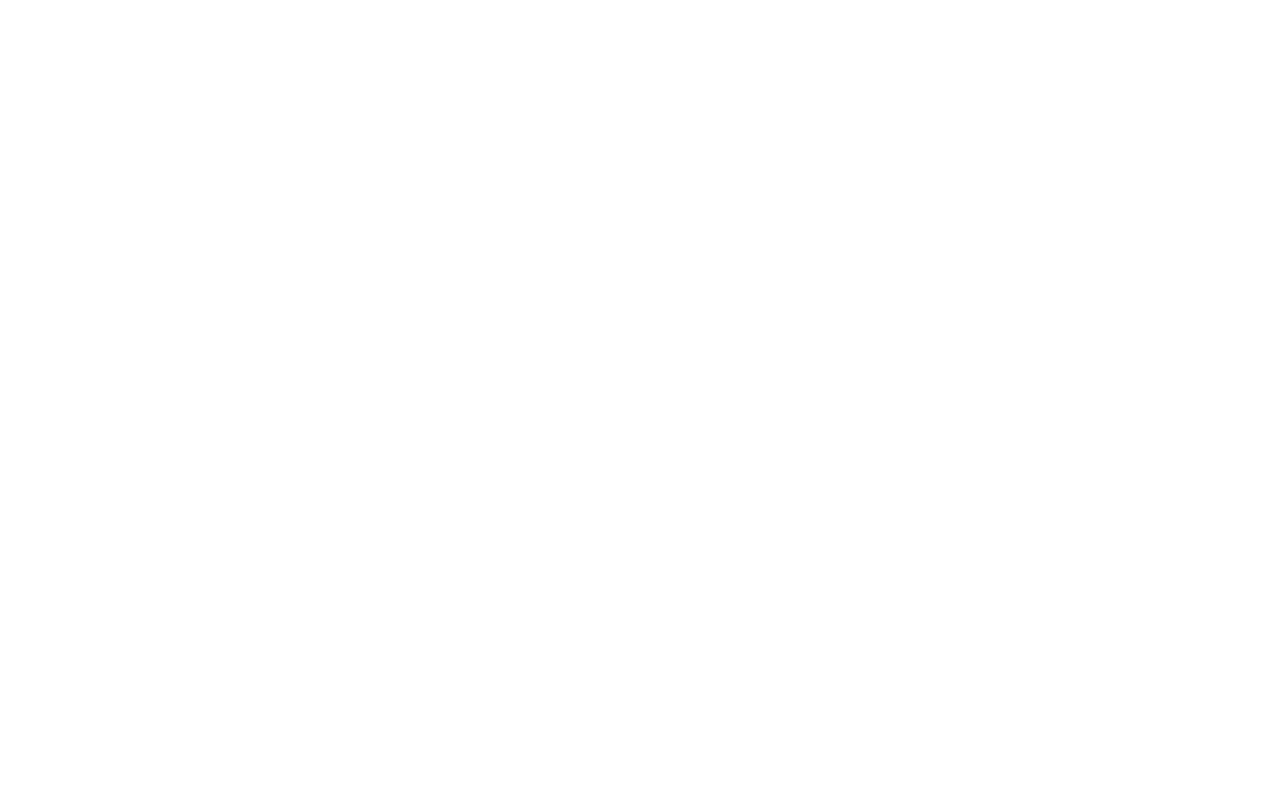
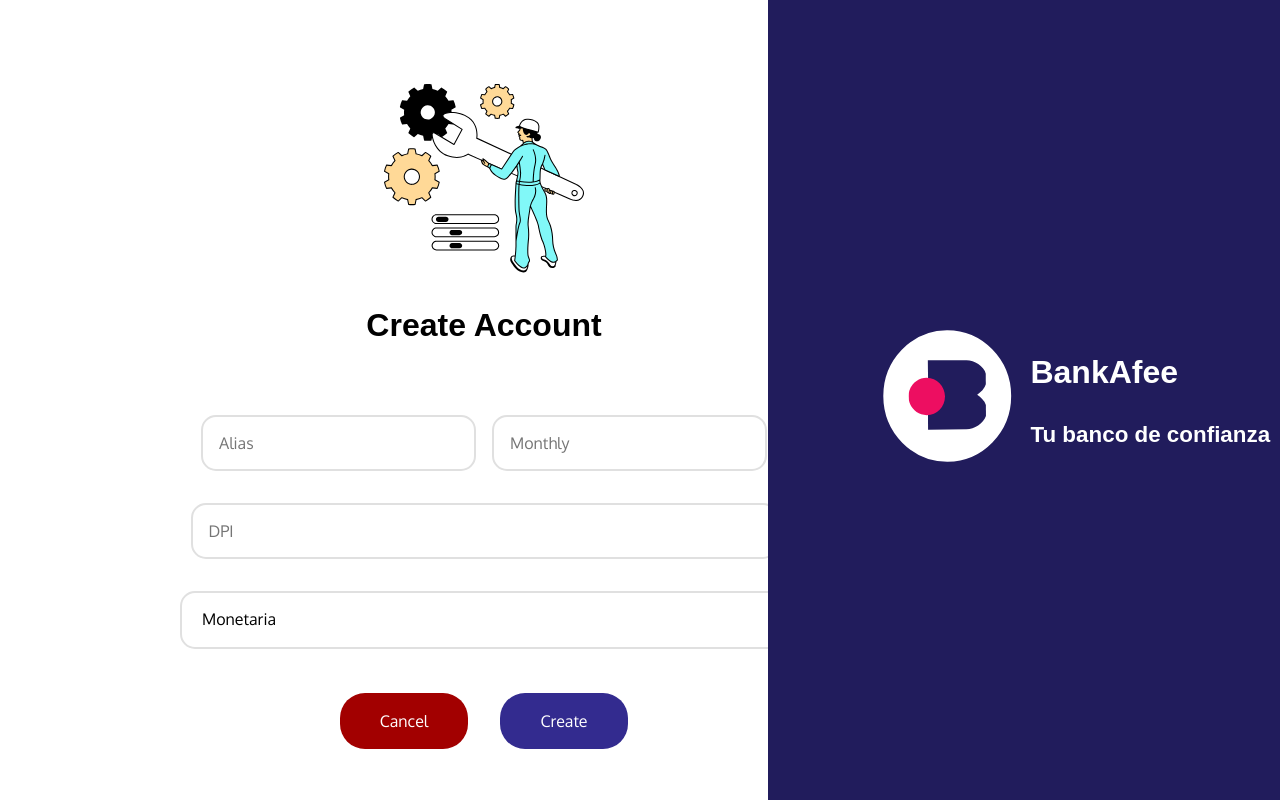
Before and after one commit to oskcarsv/front-bankafee, a React (Vite) app: page /cAccountByUser in a window 1280 px wide. Before the commit this address had no page. Built offline with nearby package versions, Linux system fonts and the light colour scheme.

Commit message:
chore: Update styles and add margin to message-home and content-slide-form

```diff
--- /dev/null
+++ b/src/components/Slide.jsx
@@ -0,0 +1,21 @@
+import logo from '../assets/iconLanding/logo.svg'
+
+import '../styles/slide.css'
+
+export const Slide = () => {
+    return (
+        <div className='content-slide'>
+            <div className='content-logo-slide'>
+                <img src={logo} alt="img" className='img-logo-slide' />
+            </div>
+            <div className='content-info-slide'>
+                <div className='info-title'>
+                    <h1 className='title-slide'>BankAfee</h1>
+                </div>
+                <div className='info-title-2'>
+                    <h3 className='title-slogan'>Tu banco de confianza</h3>
+                </div>
+            </div>
+        </div>
+    );
+};
--- /dev/null
+++ b/src/components/createAccount/FormCAccount.jsx
@@ -0,0 +1,39 @@
+import cAccountByUser from "../../assets/iconCAccountByUser/cAccountByUser.svg";
+
+import '../../styles/createAccountByUser/cAccountByUser.css'
+
+export const FormCAccount = () => {
+    return (
+        <div className="content-form-cacount-user">
+            <div className="info-form-caccount-user">
+                <div className="img-caccount">
+                    <img src={cAccountByUser} alt="img" className="img-caccount-user" />
+                </div>
+                <div className="title-form-caccount">
+                    <h1 className="title-create-account">Create Account</h1>
+                </div>
+                <div className="content-input-caccount">
+                    <form className="form-caccount-user">
+                        <div className="input-text-create-account">
+                            <input type="text" className="input-text" placeholder="Alias" />
+                            <input type="text" className="input-text" placeholder="Monthly" />
+                        </div>
+                        <div className="content-input-dpi">
+                            <input type="text" className="input-text-dpi" placeholder="DPI" />
+                        </div>
+                        <div className="content-input-combobox">
+                            <select className="box-select">
+                                <option value="">Monetaria</option>
+                                <option value="">Ahorro</option>
+                            </select>
+                        </div>
+                    </form>
+                </div>
+                <div className="btn-content-caccount">
+                    <button className="btn-caccount-cancel">Cancel</button>
+                    <button className="btn-caccount">Create</button>
+                </div>
+            </div>
+        </div>
+    );
+};
--- a/src/components/homePage/Sidebar.jsx
+++ b/src/components/homePage/Sidebar.jsx
@@ -1,3 +1,5 @@
+import { Link } from 'react-router-dom';
+
 import logo from '../../assets/iconLanding/logo.svg';
 import perfil from '../../assets/iconSidebar/perfil.svg';
 import editUser from '../../assets/iconSidebar/editUser.svg';
@@ -16,13 +18,19 @@
             <h2 className='email-profile'>amendez@gmail.com</h2>
             <ul className="sidebar-menu">
                 <li className="sidebar-menu-item">
-                    <button className="sidebar-menu-button">Create <img src={createAccount} alt="icon" className='icon-create-account' /></button>
+                    <Link to="/cAccountByUser" className='btn-home-sidebar'>
+                        <button className="sidebar-menu-button">Create <img src={createAccount} alt="icon" className='icon-create-account' /></button>
+                    </Link>
                 </li>
                 <li className="sidebar-menu-item">
-                    <button className="sidebar-menu-button">History <img src={history} alt="icon" className='icon-history' /></button>
+                    <Link className='btn-home-sidebar'>
+                        <button className="sidebar-menu-button">History <img src={history} alt="icon" className='icon-history' /></button>
+                    </Link>
                 </li>
                 <li className="sidebar-menu-item-">
-                    <button className="sidebar-menu-button-logout"><img src={logout} alt="img" className='img-sidebar-logout' /></button>
+                    <Link>
+                        <button className="sidebar-menu-button-logout"><img src={logout} alt="img" className='img-sidebar-logout' /></button>
+                    </Link>
                 </li>
             </ul>
         </div>
--- /dev/null
+++ b/src/pages/createAccount/cAccountByUser.css
@@ -0,0 +1,9 @@
+.content-slide-form{
+    position: absolute;
+    margin-left: 5%;
+}
+
+.content-slide-page{
+    position: absolute;
+    margin-left: 50%;
+}
--- /dev/null
+++ b/src/pages/createAccount/cAccountByUser.jsx
@@ -0,0 +1,17 @@
+import { FormCAccount } from "../../components/createAccount/FormCAccount";
+import { Slide } from "../../components/Slide";
+
+import '../../pages/createAccount/cAccountByUser.css'
+
+export const CAccountByUser = () => {
+    return (
+        <main>
+            <div className="content-slide-form">
+                <FormCAccount />
+            </div>
+            <div className="content-slide-page">
+                <Slide />
+            </div>
+        </main>
+    );
+}
--- a/src/routes.jsx
+++ b/src/routes.jsx
@@ -3,13 +3,15 @@
 import { LandingPageService } from "./pages/landingPageService/landingPageService.jsx";
 import { LoginPage } from "./pages/Login/loginPage.jsx";
 import { HomePage } from "./pages/homePage/homePage.jsx";
+import { CAccountByUser } from "./pages/createAccount/cAccountByUser.jsx";
 
 const routes = [
     { path: "/", element: <LandingPage />},
     { path: "/aboutUs", element: <LandingPageAboutUs />},
     { path: "/service", element: <LandingPageService />},
     { path: "/signIn", element: <LoginPage />},
-    {  path: "/home", element: <HomePage />},
+    { path: "/home", element: <HomePage />},
+    { path: "/cAccountByUser", element: <CAccountByUser />}
 ];
 
 export default routes;
--- a/src/styles/Variables.css
+++ b/src/styles/Variables.css
@@ -9,6 +9,8 @@
   --tool-item-background: #ffffff;
   --text-color: #000000;
   --text-color-light: #ffffff;
+  --color-grey: 2px solid#E0E0E0;
+  --color-red: #A20000;
 
   /* Fonts */
   --general-font: "Oxygen", sans-serif;
--- /dev/null
+++ b/src/styles/createAccountByUser/cAccountByUser.css
@@ -0,0 +1,154 @@
+.content-form-cacount-user {
+    width: 100%;
+    height: 100%;
+    display: flex;
+    justify-content: center;
+    align-items: center;
+    margin-top: 15%;
+    margin-bottom: 5%;
+    margin-left: 25%;
+}
+
+.info-form-caccount-user {
+    display: flex;
+    flex-direction: column;
+    justify-content: center;
+    align-items: center;
+    width: 70vh;
+}
+
+.img-caccount-user {
+    width: 100%;
+}
+
+.title-create-account {
+    font-size: 200%;
+    color: var(--text-color);
+}
+
+.content-input-caccount {
+    flex-direction: column;
+    justify-content: center;
+    align-items: center;
+    margin-top: 5%;
+    margin-bottom: 5%;
+}
+
+.form-caccount-user {
+    width: 100vh;
+    align-items: center;
+    justify-content: center;
+}
+
+.input-text-create-account {
+    width: 100%;
+    height: 100%;
+    border-radius: 15px;
+    padding: 2% 0% 2% 0%;
+    border: none;
+    font-size: 100%;
+    display: flex;
+    justify-content: center;
+    align-items: center;
+
+}
+
+.input-text {
+    width: auto;
+    height: 100%;
+    border-radius: 15px;
+    padding: 2% 12% 2% 2%;
+    font-size: 100%;
+    margin-left: 1%;
+    margin-right: 1%;
+    outline: none;
+    border: var(--color-grey);
+    font-family: var(--general-font);
+    color: var(--text-color);
+    background: var(--tool-item-background);
+}
+
+.content-input-dpi {
+    width: 100%;
+    height: 100%;
+    border-radius: 1cqh;
+    padding: 2% 0% 2% 0%;
+    border: none;
+    font-size: 100%;
+    display: flex;
+    justify-content: center;
+    align-items: center;
+}
+
+.input-text-dpi {
+    width: auto;
+    height: 100%;
+    border-radius: 15px;
+    padding: 2% 51% 2% 2%;
+    font-size: 100%;
+    outline: none;
+    border: var(--color-grey);
+    font-family: var(--general-font);
+    color: var(--text-color);
+    background-color: var(--tool-item-background);
+}
+
+.content-input-combobox {
+    width: 100%;
+    border-radius: 15px;
+    padding: 2% 0% 2% 0%;
+    border: none;
+    font-size: 100%;
+    display: flex;
+    justify-content: center;
+    align-items: center;
+}
+
+.box-select {
+    width: 76%;
+    border-radius: 15px;
+    padding: 2% 0% 2% 2%;
+    font-size: 100%;
+    display: flex;
+    justify-content: center;
+    align-items: center;
+    outline: none;
+    border: var(--color-grey);
+    font-family: var(--general-font);
+    color: var(--text-color);
+    background-color: var(--tool-item-background);
+}
+
+.btn-content-caccount{
+    display: flex;
+    justify-content: space-between;
+
+}
+
+.btn-caccount {
+    width: 20vh;
+    height: 7vh;
+    border: none;
+    border-radius: 25px;
+    margin: 0% 5% 0% 5%;
+    text-decoration: none;
+    font-size: 100%;
+    font-family: var(--general-font);
+    background-color: var(--tool-background);
+    color: var(--text-color-light);
+    cursor: pointer;
+}
+
+.btn-caccount-cancel{
+    width: 20vh;
+    height: 7vh;
+    border: none;
+    border-radius: 25px;
+    margin: 0% 5% 0% 5%;
+    text-decoration: none;
+    font-size: 100%;
+    font-family: var(--general-font);
+    background-color: var(--color-red);
+    color: var(--text-color-light);
+    cursor: pointer;
+}
--- a/src/styles/homePageCss/messageHome.css
+++ b/src/styles/homePageCss/messageHome.css
@@ -1,6 +1,7 @@
 .message-home {
     flex-direction: column;
     margin-right: 2%;
+    margin-left: 2%;
 }
 
 .message-title-home {
--- a/src/styles/homePageCss/sidebar.css
+++ b/src/styles/homePageCss/sidebar.css
@@ -6,7 +6,6 @@
     display: flex;
     flex-direction: column;
     align-items: center;
-
 }
 
 .sidebar-menu {
@@ -55,6 +54,11 @@
     width: 38%;
 }
 
+.btn-home-sidebar{
+    text-decoration: none;
+    margin-right: 100%;
+}
+
 .sidebar-menu-button {
     display: flex;
     align-items: center;
--- /dev/null
+++ b/src/styles/slide.css
@@ -0,0 +1,26 @@
+.content-slide{
+    position: fixed;
+    display: flex;
+    align-items: center;
+    height: 100vh;
+    margin-left: 10%;
+    width: 45%;
+    background-color: var(--nav-background);
+    color: var(--text-color-light);
+}
+
+.content-logo-slide{
+    margin-left: 20%;
+}
+
+.content-info-slide{
+    margin-left: 3%;
+}
+
+.img-logo-slide{
+    width: 130px;
+}
+
+.title-slogan{
+    font-size: 140%;
+}
```
Also changed, not shown: src/assets/iconCAccountByUser/cAccountByUser.svg (added), src/pages/createAccount/index.js (added).
